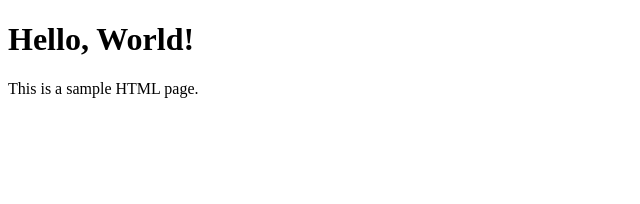
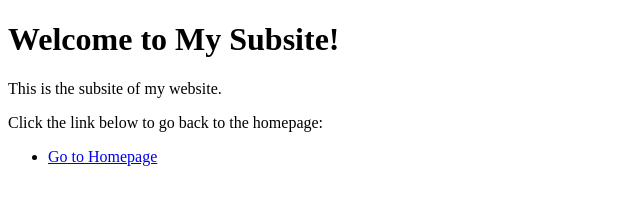
Before and after one commit to CharlesReed129/CharlesMichael129, a plain HTML site: page Subsite.html in a window 1280 px wide. Shown: the whole page, without its empty margins (0-640 px from the left). Drawn offline with Linux system fonts and the light colour scheme.

Commit message:
Update Subsite.html

```diff
--- a/Subsite.html
+++ b/Subsite.html
@@ -3,10 +3,14 @@
 <head>
   <meta charset="UTF-8">
   <meta name="viewport" content="width=device-width, initial-scale=1.0">
-  <title>My HTML Page</title>
+  <title>My Subsite</title>
 </head>
 <body>
-  <h1>Hello, World!</h1>
-  <p>This is a sample HTML page.</p>
+  <h1>Welcome to My Subsite!</h1>
+  <p>This is the subsite of my website.</p>
+  <p>Click the link below to go back to the homepage:</p>
+  <ul>
+    <li><a href="index.html">Go to Homepage</a></li>
+  </ul>
 </body>
 </html>
```
